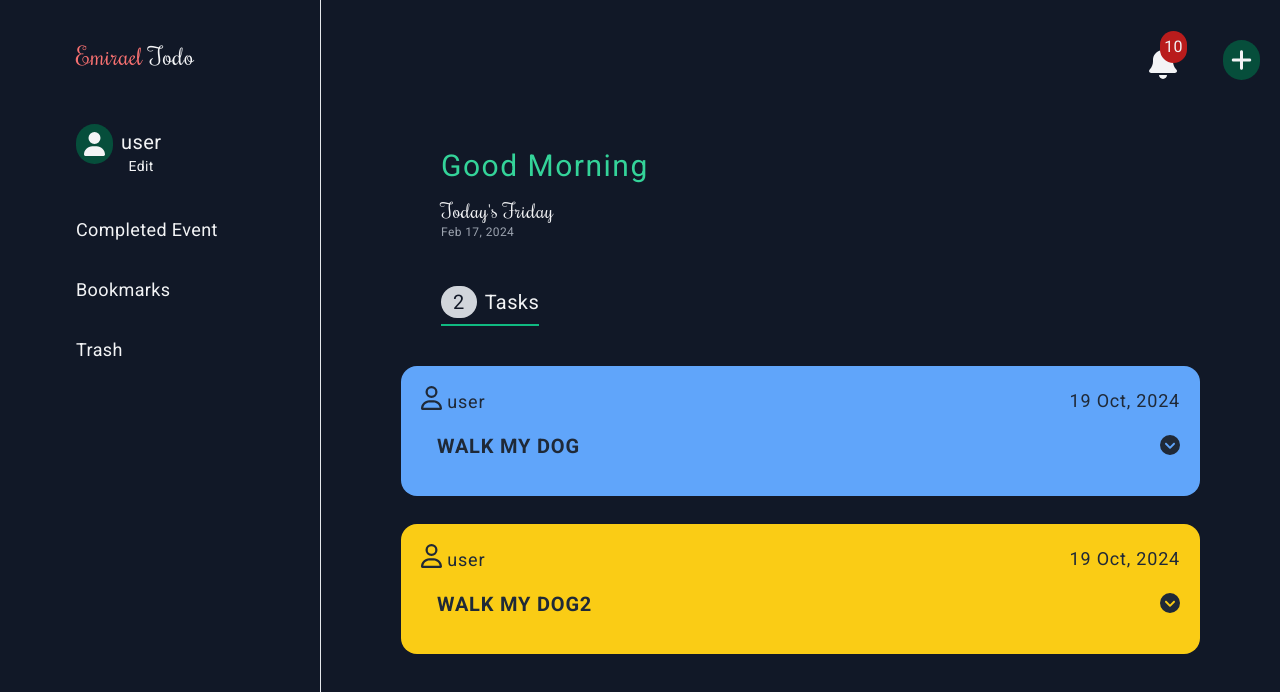
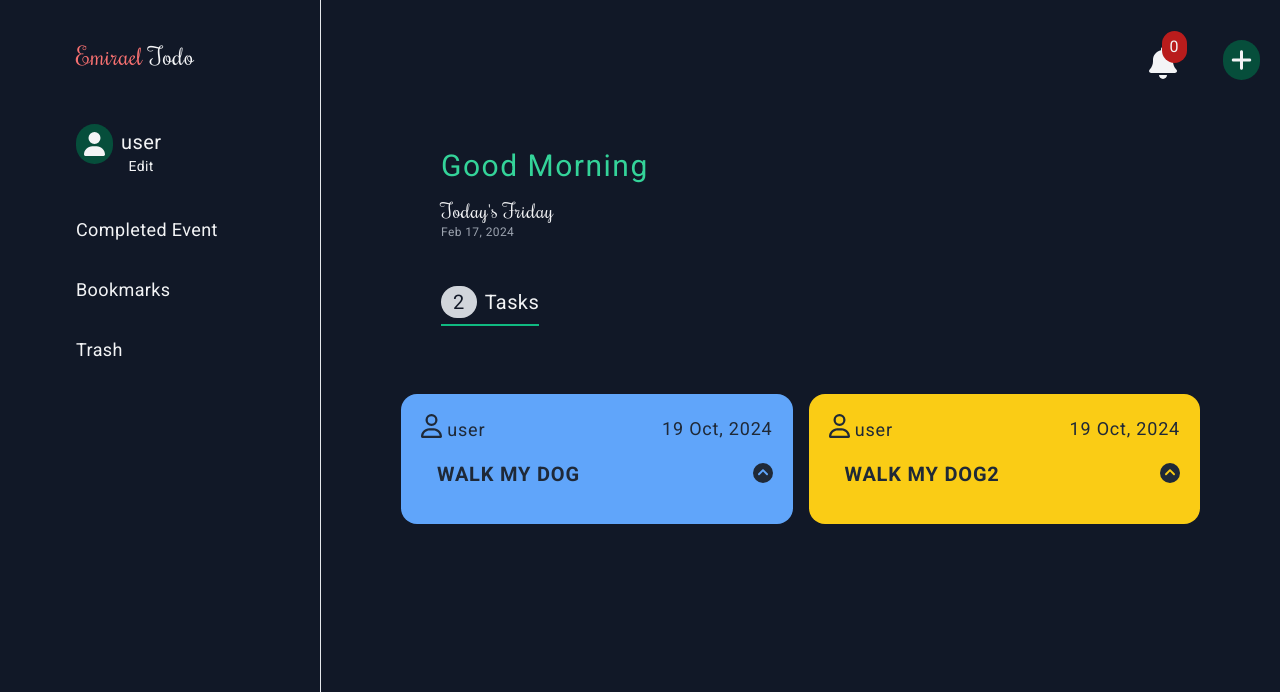
Before and after one commit to Emiraell/Advanced-TodoList-App, a React (Vite) app: page /home in a window 1280 px wide. Shown: the top 692 px of the page. Built offline with nearby package versions, Linux system fonts and the light colour scheme.

Commit message:
add: notification reducer

```diff
--- a/src/components/Header.tsx
+++ b/src/components/Header.tsx
@@ -3,9 +3,14 @@ import { FontAwesomeIcon } from "@fortawesome/react-fontawesome";
 import { useState } from "react";
 import SideNav from "./SideNav";
 import { Link } from "react-router-dom";
+import { useAppSelector } from "../store/store";
+import { notification } from "../store/features/notificationSlice";
 
 export default function Header() {
   const [menuClicked, setMenuClicked] = useState<boolean>(false);
+  const notification: notification[] | undefined = useAppSelector(
+    (state) => state.notificationReducer?.contents
+  );
 
   return (
     <div>
@@ -43,8 +48,8 @@ export default function Header() {
         <div className="flex items-center ">
           <div className="flex justify-evenly w-20 relative  mx-5">
             <FontAwesomeIcon icon={faBell} className="h-8" />
-            <p className="absolute bg-red-700 rounded-full p-1 -top-4 right-4">
-              10
+            <p className="absolute bg-red-700 rounded-full py-1 px-2 -top-4 right-4">
+              {notification?.length}
             </p>
           </div>
           <Link to="/add_event">
--- a/src/pages/AddEvent.tsx
+++ b/src/pages/AddEvent.tsx
@@ -7,6 +7,7 @@ import { Link, useNavigate } from "react-router-dom";
 import { FontAwesomeIcon } from "@fortawesome/react-fontawesome";
 import { faArrowLeft } from "@fortawesome/free-solid-svg-icons";
 import { task } from "../store/features/Tasks";
+import { addNotification } from "../store/features/notificationSlice";
 
 interface dataProps {
   title: string;
@@ -35,6 +36,12 @@ export default function AddEvent() {
   const addTodo = (data: dataProps) => {
     const dataa: task = { ...data, id: taskId, clicked: false };
     dispatch(addTask(dataa));
+    dispatch(
+      addNotification({
+        header: `Added a task to your events`,
+        message: data.title,
+      })
+    );
     navigate("/home");
   };
 
--- a/src/pages/Home.tsx
+++ b/src/pages/Home.tsx
@@ -94,36 +94,54 @@ export default function Home() {
         </div>
 
         {/* todos */}
-        <div className="mt-10">
+        <div className="mt-10 lg:grid grid-cols-2 gap-4">
           {tasks.map((task, index) => (
             <div
               key={index}
               className="bg-blue-400 w-full p-5 rounded-2xl tracking-wider my-7 even:bg-yellow-400 text-gray-800"
             >
-              <div className="flex justify-between items-center text-lg">
+              <div
+                className={`flex justify-between items-center text-lg ${
+                  task.clicked && "hidden"
+                }`}
+              >
                 <p>
                   <FontAwesomeIcon icon={faUser} className="h-6" />{" "}
                   <span>{userName}</span>
                 </p>
                 <span>{task.date}</span>
               </div>
-              <div className="flex items-center justify-between text-xl">
-                <p className="p-4 font-bold uppercase ">{task.title}</p>
+              <div
+                className={`${
+                  !task.clicked && "flex"
+                } items-center justify-between text-xl`}
+              >
+                <p
+                  className={`p-4 font-bold uppercase ${
+                    task.clicked && "hidden"
+                  }`}
+                >
+                  {task.title}
+                </p>
                 <div
+                  className={`${task.clicked && "text-3xl text-end p-2"} h-fit`}
                   onClick={() => {
                     dispatch(viewTaskDetail(task));
                   }}
                 >
-                  {!task.clicked ? (
+                  {task.clicked ? (
                     <FontAwesomeIcon icon={faChevronCircleDown} />
                   ) : (
                     <FontAwesomeIcon icon={faChevronCircleUp} />
                   )}
                 </div>
               </div>
-              <p className={`${!task.clicked && "hidden"}`}>
-                {task.description}
-              </p>
+              <div className={`${!task.clicked && "hidden"}`}>
+                <h2 className=" font-montserrat font-bold text-3xl break-all">
+                  {task.title}
+                </h2>
+                <p>{task.description}</p>
+              </div>
             </div>
           ))}
         </div>
--- a/src/store/features/Tasks.ts
+++ b/src/store/features/Tasks.ts
@@ -16,14 +16,14 @@ const initialState: taskState = {
   tasks: [
     {
       id: 1,
-      title: "WALK MY DOG",
+      title: "walk my dog",
       date: "19 Oct, 2024",
       description: "wal rosy out of the hpuse",
       clicked: false,
     },
     {
       id: 2,
-      title: "WALK MY DOG2",
+      title: "Walk my dog2",
       date: "19 Oct, 2024",
       description: "wal rosy out of the hpuse",
       clicked: false,
--- /dev/null
+++ b/src/store/features/notificationSlice.ts
@@ -0,0 +1,27 @@
+import { PayloadAction, createSlice } from "@reduxjs/toolkit";
+
+export interface notification {
+  header: string;
+  message: string;
+}
+
+interface notificationState {
+  contents: notification[];
+}
+
+let initialState: notificationState = { contents: [] };
+export const notificationSlice = createSlice({
+  name: "notification",
+  initialState,
+  reducers: {
+    addNotification: (state, action: PayloadAction<notification>) => {
+      state?.contents.push({
+        header: action.payload.header,
+        message: action.payload.message,
+      });
+    },
+  },
+});
+
+export const { addNotification } = notificationSlice.actions;
+export default notificationSlice.reducer;
--- a/src/store/features/userNameSlice.ts
+++ b/src/store/features/userNameSlice.ts
@@ -4,7 +4,7 @@ interface userState {
   userName: string;
 }
 
-const name = localStorage.getItem("username") || "user";
+const name: string = localStorage.getItem("username") || "user";
 const initialState: userState = { userName: name };
 export const userNameSlice = createSlice({
   name: "userName",
@@ -12,7 +12,7 @@ export const userNameSlice = createSlice({
   reducers: {
     changeUserName: (state, action: PayloadAction<string>) => {
       state.userName = action.payload;
-      let name = state.userName;
+      let name: string = state.userName;
       localStorage.setItem("username", name);
     },
   },
--- a/src/store/store.ts
+++ b/src/store/store.ts
@@ -2,11 +2,13 @@ import { configureStore } from "@reduxjs/toolkit";
 import { userNameSlice } from "./features/userNameSlice";
 import { TypedUseSelectorHook, useDispatch, useSelector } from "react-redux";
 import { TaskSlice } from "./features/Tasks";
+import { notificationSlice } from "./features/notificationSlice";
 
 export const store = configureStore({
   reducer: {
     userNameReducer: userNameSlice.reducer,
     taskReducer: TaskSlice.reducer,
+    notificationReducer: notificationSlice.reducer,
   },
 });
 
```
